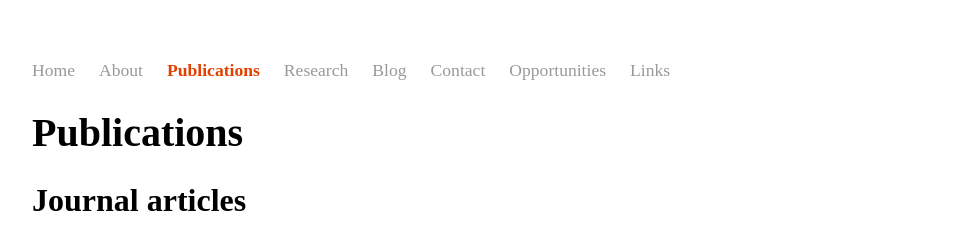
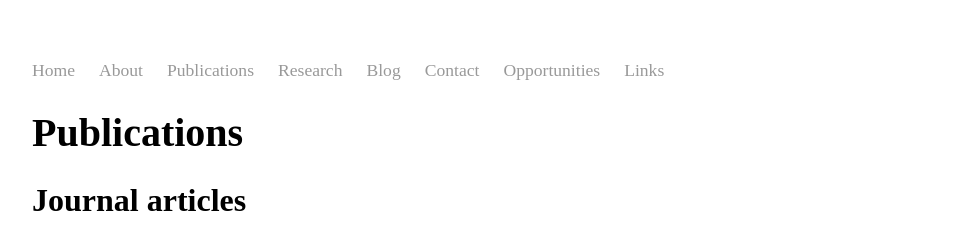
Before and after one commit to jdtonkin/jdtonkin.github.io, a Jekyll site: the page built from Publications/index.html, in a window 1280 px wide. Shown: the top 249 px of the page, without its empty margins (160-1119 px from the left). Built offline with Jekyll 4.4.1, drawn with Linux system fonts in a browser that asks for light colours.

Commit message:
Update main.css

```diff
--- a/css/main.css
+++ b/css/main.css
@@ -19,9 +19,10 @@
      color: #999;
 }
 
-nav ul a { color: #999; font-size: 1.1em; font-weight: normal;}
+nav ul a { color: #999; font-size: 1.1em; font-weight: normal; &.active{
+      a{color: #E14000; font-size: 1.1em; font-weight: bold;}}
 nav ul li a:hover { color: #E14000; font-size: 1.1em; font-weight: normal;}
-.active { a{ color: #E14000; font-size: 1.1em; font-weight: bold;}}
+
 
 footer { border-top: 1px solid #d5d5d5; font-size: .8em; }
 
```
